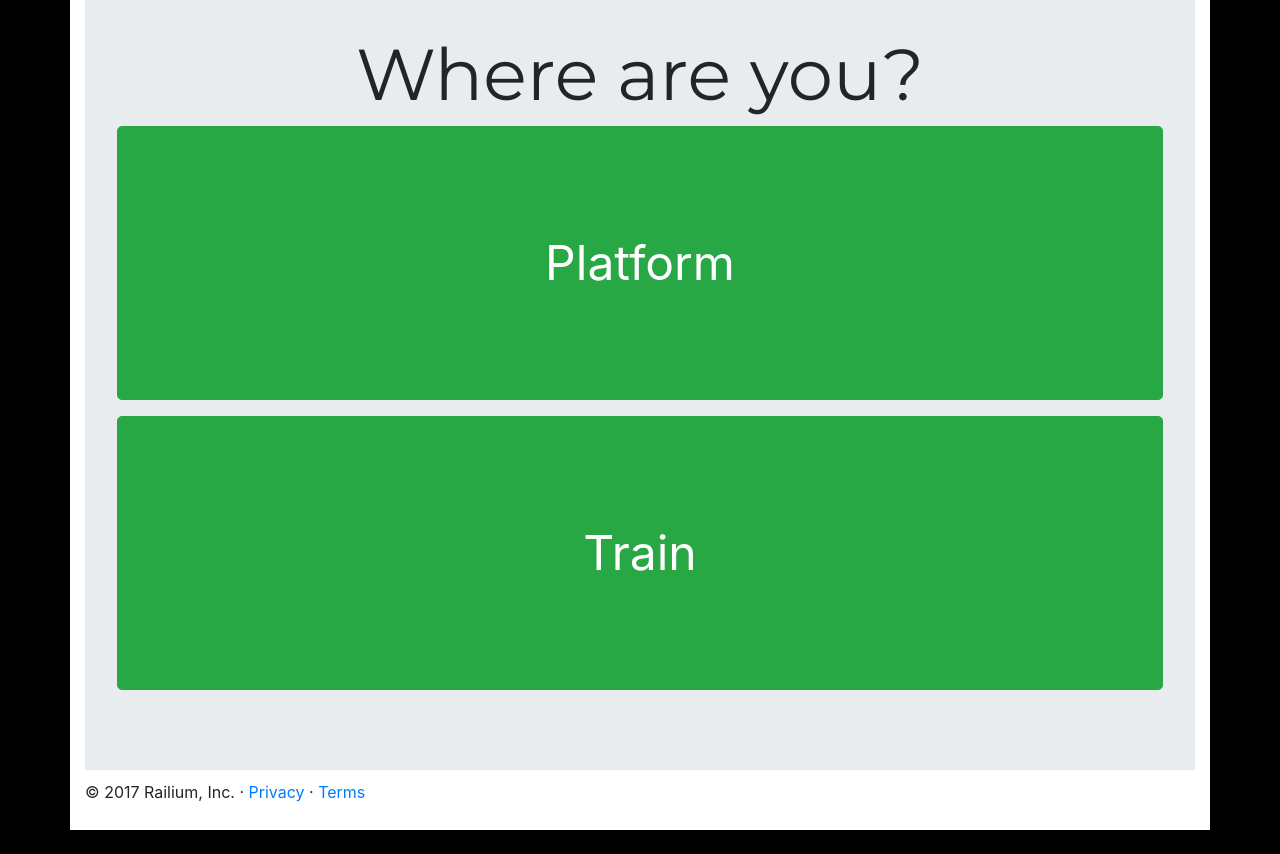
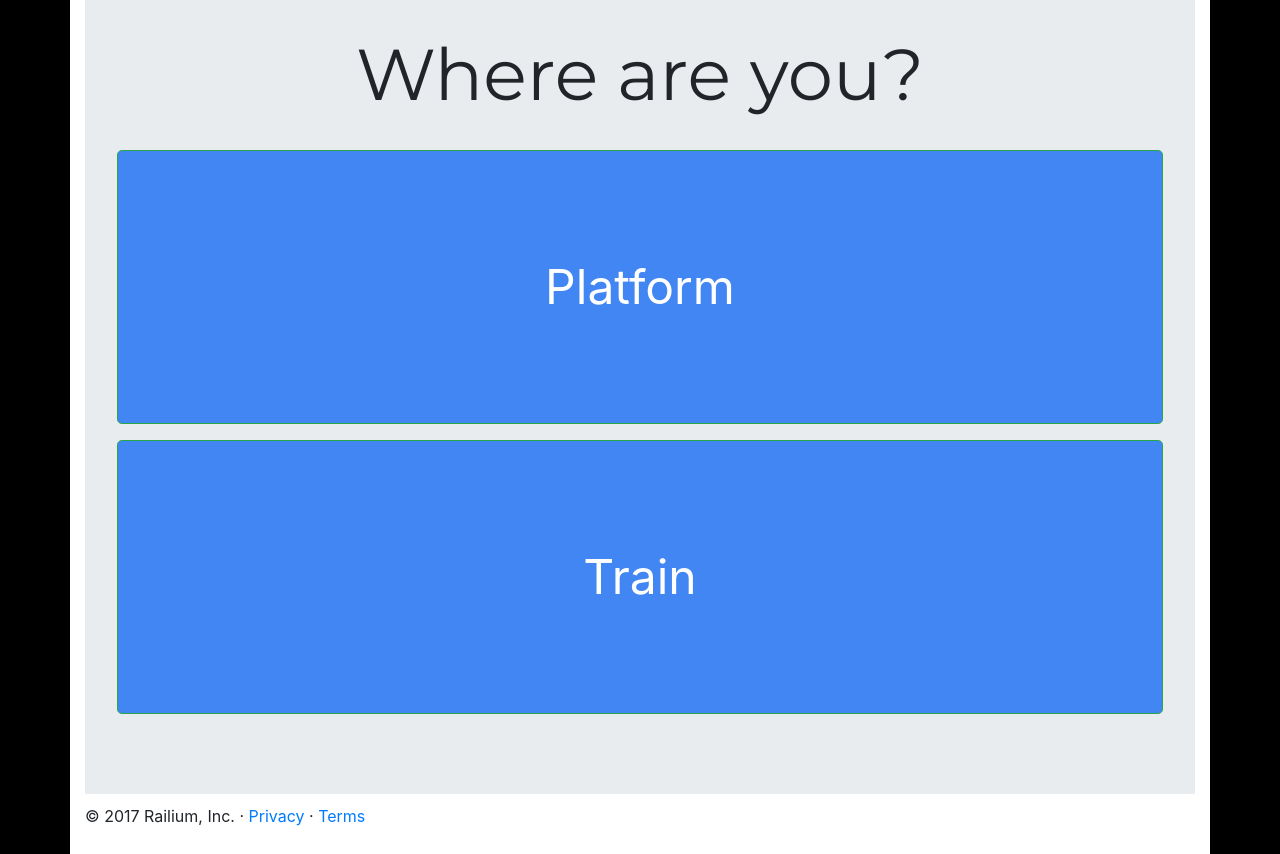
Before and after one commit to VirtualVirtuoso/Railium, a website: page public/index.html in a window 1280 px wide. Shown: the part 720-1574 px from the top of the page. Before the commit the page ends 1550 px from the top, so only its background shows below. Drawn offline with nearby package versions, Linux system fonts and the light colour scheme.

Commit message:
some more style changes

```diff
--- a/public/css/railium.css
+++ b/public/css/railium.css
@@ -11,6 +11,15 @@
     background-size: 100%;
     min-width: 100%;
     /*min-height: 32rem;*/
+}
+
+.main-btn {
+  background: #4286f4;
+}
+
+.main-btn:hover {
+  background: #4286f4;
+  border-radius: 20px;
 }
 
 .trainhandles {
--- a/public/css/survey.css
+++ b/public/css/survey.css
@@ -56,6 +56,10 @@ h1 {
     min-height: 50px;
 }
 
+.control-label {
+  font-size: 40px;
+}
+
 .col-sm-3, .col-sm-4 {
     padding: 0;
 }
@@ -67,7 +71,7 @@ h1 {
 .submit{
     width: 800px;
     height: 100px;
-    background-color: darkcyan;
+    background-color: #4286f4;
     color: white;
     font-size: 40px;
     border: none;
--- a/public/views/main.html
+++ b/public/views/main.html
@@ -42,9 +42,9 @@
             <!--<div class="col-md-4">.col-md-4</div>-->
         <!--</div>-->
         <div class="jumbotron ">
-            <h1 class="display-3">Where are you?</h1>
-            <p><a class="btn btn-lg btn-success massive-button" href="/station" role="button">Platform</a></p>
-            <p><a class="btn btn-lg btn-success massive-button" href="/journey" role="button">Train</a></p>
+            <h1 class="display-3">Where are you?</h1><br>
+            <p><a class="btn btn-lg btn-success massive-button main-btn" href="/station" role="button">Platform</a></p>
+            <p><a class="btn btn-lg btn-success massive-button main-btn" href="/journey" role="button">Train</a></p>
         </div>
     </div>
 
```
